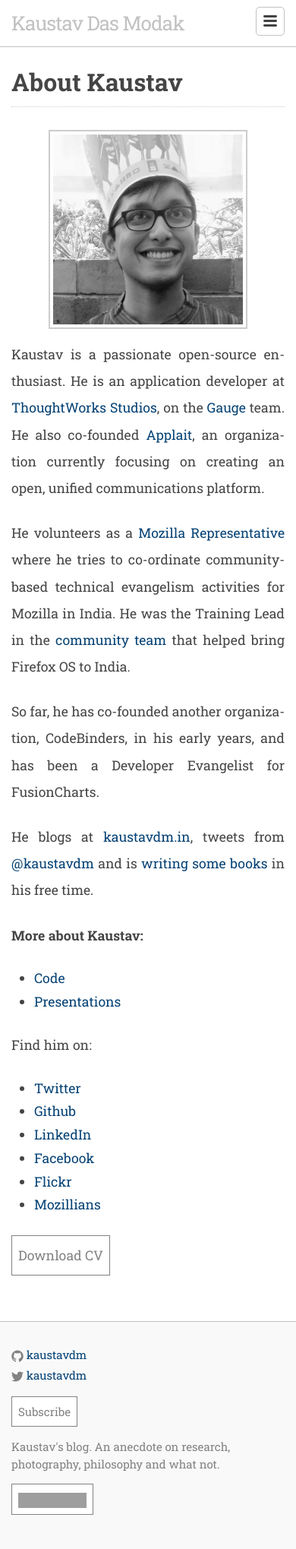
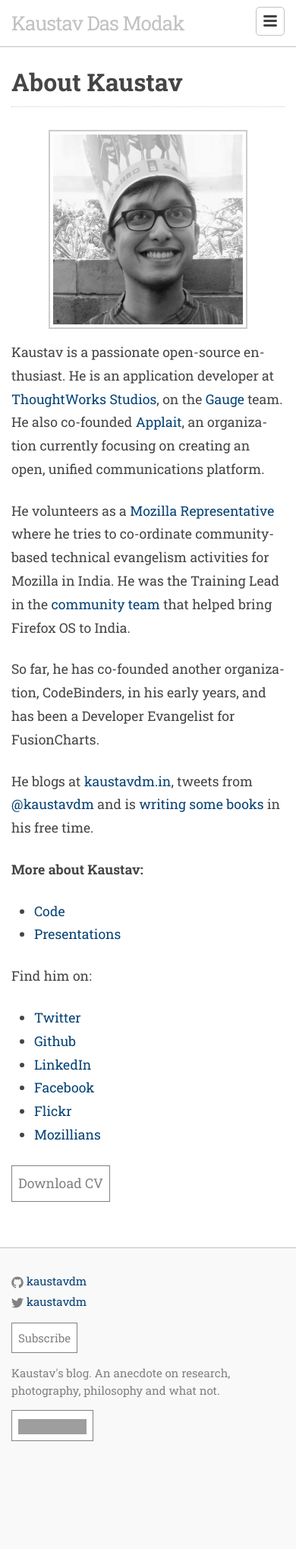
Before and after one commit to kaustavdm/website, a Jekyll site: the page built from about-me/index.md, in a window 390 px wide. Shown: the whole page at 76% size. Built offline with Jekyll 4.4.1, drawn with Linux system fonts in a browser that asks for light colours; after the commit the page ends 1942 px from its top, so only the background shows below that; grey boxes are pictures that could not be loaded.

Commit message:
Modify paragraph style for small screens
Signed-off-by: Kaustav Das Modak <kaustav.dasmodak@yahoo.co.in>

```diff
--- a/_sass/_layout.scss
+++ b/_sass/_layout.scss
@@ -275,6 +275,11 @@ h1 {
         -webkit-hyphens: auto;
         -moz-hyphens: auto;
         hyphens: auto;
+
+        @include media-query($on-palm) {
+            line-height: 1.75;
+            text-align: left;
+        }
     }
 
     > p:first-child:first-letter {
```
